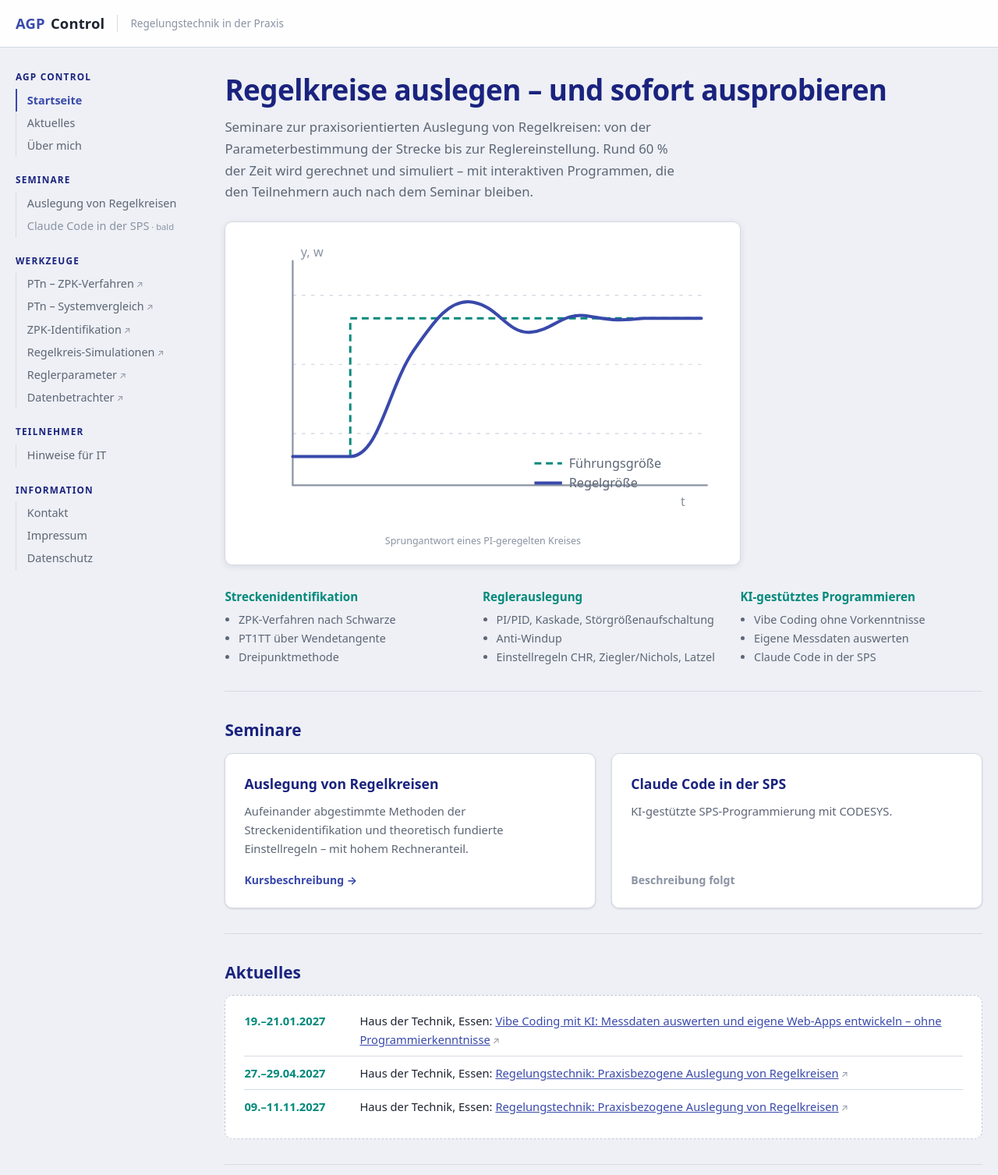
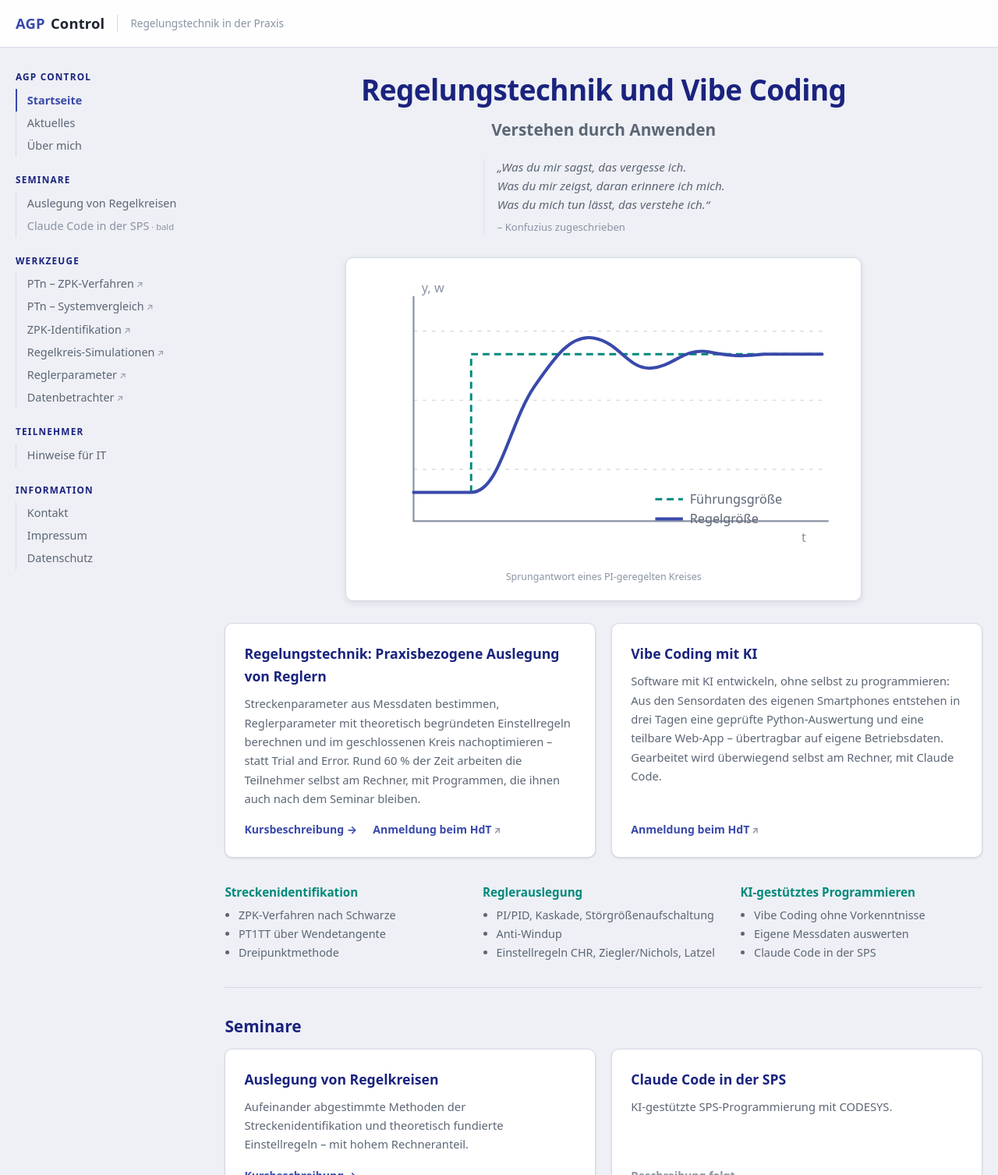
Before and after one commit to agpgraeser/agpcontrol-startseite, a plain HTML site: page index.html in a window 1280 px wide. Shown: the top 1507 px of the page at 78% size. Drawn offline with Linux system fonts and the light colour scheme.

Commit message:
Startseite: neuer Kopf mit Titelblock, Zitat und Kurskarten
Zentrierter Titel „Regelungstechnik und Vibe Coding“ mit Unterzeile
„Verstehen durch Anwenden“, darunter das Konfuzius zugeschriebene
Zitat und das Bild, beide mittig. Unter dem Bild zwei Karten mit den
Kurzfassungen beider Kurse und Links zur Kursbeschreibung bzw. zur
Anmeldung beim HdT. Der alte Vorspann (nur Regelungstechnik) entfällt.

Co-Authored-By: Claude Opus 5.5 <noreply@anthropic.com>

```diff
--- a/index.html
+++ b/index.html
@@ -33,13 +33,20 @@
 
     <!-- ===================== Willkommen ===================== -->
     <section>
-      <h1>Regelkreise auslegen – und sofort ausprobieren</h1>
-      <p class="vorspann">
-        Seminare zur praxisorientierten Auslegung von Regelkreisen: von der
-        Parameterbestimmung der Strecke bis zur Reglereinstellung. Rund
-        60&nbsp;% der Zeit wird gerechnet und simuliert – mit interaktiven
-        Programmen, die den Teilnehmern auch nach dem Seminar bleiben.
-      </p>
+      <!-- Texte: 20_Texte\Texte Startseite.md -->
+      <header class="titelblock">
+        <h1>Regelungstechnik und Vibe&nbsp;Coding</h1>
+        <p class="unterzeile">Verstehen durch Anwenden</p>
+      </header>
+
+      <figure class="zitat">
+        <blockquote>
+          <p>„Was du mir sagst, das vergesse ich.<br />
+             Was du mir zeigst, daran erinnere ich mich.<br />
+             Was du mich tun lässt, das verstehe ich.“</p>
+        </blockquote>
+        <figcaption>– Konfuzius zugeschrieben</figcaption>
+      </figure>
 
       <figure class="hero-bild">
         <svg viewBox="0 0 420 250" role="img" aria-label="Sprungantwort eines geregelten Systems: Führungsgröße als Sprung, Regelgröße mit leichtem Überschwingen">
@@ -71,6 +78,34 @@
         </svg>
         <figcaption>Sprungantwort eines PI-geregelten Kreises</figcaption>
       </figure>
+
+      <div class="raster raster-2 kurse">
+        <div class="karte">
+          <h3>Regelungstechnik: Praxisbezogene Auslegung von Reglern</h3>
+          <p>Streckenparameter aus Messdaten bestimmen, Reglerparameter mit
+             theoretisch begründeten Einstellregeln berechnen und im
+             geschlossenen Kreis nachoptimieren – statt Trial and Error. Rund
+             60&nbsp;% der Zeit arbeiten die Teilnehmer selbst am Rechner, mit
+             Programmen, die ihnen auch nach dem Seminar bleiben.</p>
+          <p class="kurs-links">
+            <a href="hdt-kurs.html">Kursbeschreibung →</a>
+            <a href="https://www.hdt.de/regelungstechnik-praxisbezogene-auslegung-von-reglern-h010033048/"
+               target="_blank" rel="noopener">Anmeldung beim HdT<span class="nav-extern" aria-label="(neues Fenster)"> ↗</span></a>
+          </p>
+        </div>
+        <div class="karte">
+          <h3>Vibe Coding mit KI</h3>
+          <p>Software mit KI entwickeln, ohne selbst zu programmieren: Aus den
+             Sensordaten des eigenen Smartphones entstehen in drei Tagen eine
+             geprüfte Python-Auswertung und eine teilbare Web-App – übertragbar
+             auf eigene Betriebsdaten. Gearbeitet wird überwiegend selbst am
+             Rechner, mit Claude Code.</p>
+          <p class="kurs-links">
+            <a href="https://www.hdt.de/vibe-coding-mit-ki-messdaten-auswerten-und-eigene-web-apps-entwickeln-ohne-programmierkenntnisse-vv00062/"
+               target="_blank" rel="noopener">Anmeldung beim HdT<span class="nav-extern" aria-label="(neues Fenster)"> ↗</span></a>
+          </p>
+        </div>
+      </div>
 
       <dl class="kompetenzen">
         <div>
--- a/stil/seite.css
+++ b/stil/seite.css
@@ -119,6 +119,32 @@ a.karte:hover {
   margin-top: auto; padding-top: 1rem;
   font-size: .88rem; font-weight: 650; color: var(--agp-brand);
 }
+
+/* Titelblock der Startseite: Überschrift + Unterzeile, zentriert */
+.titelblock { text-align: center; margin-bottom: 1.5rem; }
+.titelblock h1 { margin-bottom: .35rem; }
+.titelblock .unterzeile { margin: 0; font-size: 1.3rem; font-weight: 600;
+                          color: var(--agp-ink-muted); }
+
+/* Zitat unter der Hauptüberschrift der Startseite */
+.zitat { margin: -.25rem auto 1.75rem; padding-left: 1rem;
+         border-left: 3px solid var(--agp-brand-tint); width: fit-content; max-width: 46ch; }
+/* Bild unter dem Titelblock ebenfalls mittig */
+.inhalt .titelblock ~ .hero-bild { margin-left: auto; margin-right: auto; }
+.zitat blockquote { margin: 0; }
+.zitat p { margin: 0; font-size: .95rem; font-style: italic;
+           line-height: 1.55; color: var(--agp-ink-muted); }
+.zitat figcaption { margin-top: .4rem; font-size: .82rem; color: var(--agp-ink-faint); }
+
+/* Kurzfassungen der Kurse unter dem Bild – Karte mit zwei Links */
+.kurse { margin-bottom: 2rem; }
+.karte .kurs-links {
+  margin-top: auto; padding-top: 1rem;
+  display: flex; flex-wrap: wrap; gap: .4rem 1.25rem;
+  font-size: .88rem; font-weight: 650;
+}
+.karte .kurs-links a { color: var(--agp-brand); text-decoration: none; }
+.karte .kurs-links a:hover { text-decoration: underline; }
 
 /* Werkzeugliste: schmaler als die Seminarkarten */
 .werkzeug { padding: 1.1rem 1.25rem; }
```
Also changed, not shown: 1 other file.
